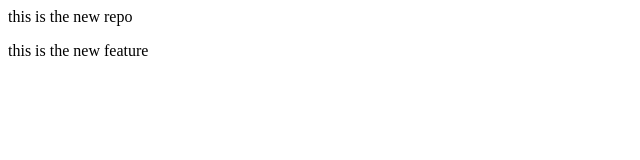
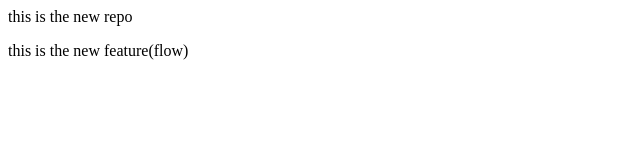
Before and after one commit to AbhinavValakonda/localrepo, a plain HTML site: page index.html in a window 1280 px wide. Shown: the full height of the page, 0-640 px from the left. Drawn offline with Linux system fonts and the light colour scheme.

Commit message:
add flow

```diff
--- a/index.html
+++ b/index.html
@@ -1,2 +1,2 @@
 <p>this is the new repo</p>
-<p>this is the new feature</p>
+<p>this is the new feature(flow)</p>
```
